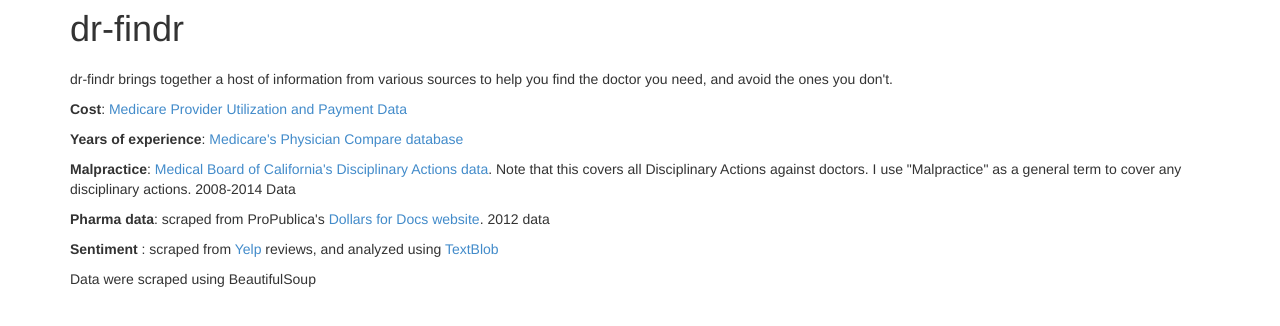
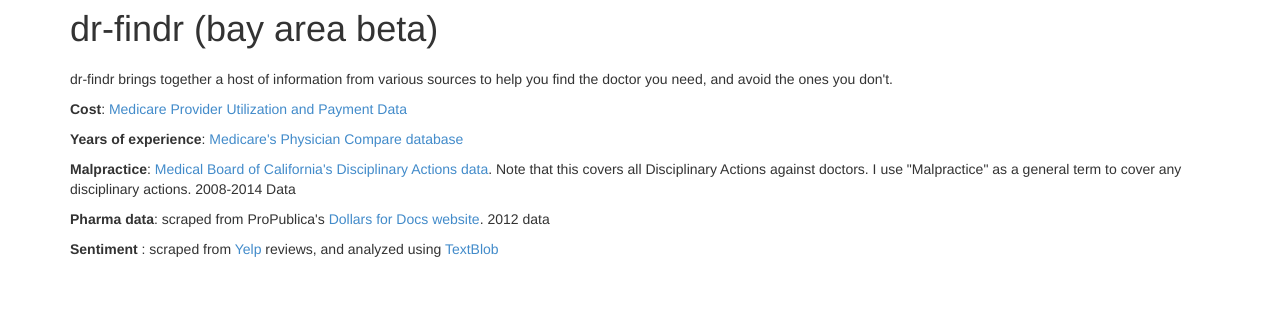
Before and after one commit to lpettingill/dr-findr, a Flask app: page /about in a window 1280 px wide. Shown: the part 51-377 px from the top of the page. Run offline with Flask 2, Linux system fonts and the light colour scheme; some libraries are stand-ins or nearby versions.

Commit message:
update about

```diff
--- a/app/templates/about.html
+++ b/app/templates/about.html
@@ -60,7 +60,7 @@
     <div class="container">
 
       <div class="starter-template.css">
-        <h1> dr-findr</h1>
+        <h1> dr-findr (bay area beta)</h1>
         <p class="lead"></p>
 
 <!-- class=starter template.css -->
@@ -71,7 +71,6 @@
 <p><b>Malpractice</b>: <a href="http://www.mbc.ca.gov/Publications/Disciplinary_Actions/">Medical Board of California's Disciplinary Actions data</a>. Note that this covers all Disciplinary Actions against doctors. I use "Malpractice" as a general term to cover any disciplinary actions. 2008-2014 Data </p>
 <p><b>Pharma data</b>: scraped from ProPublica's <a href="http://projects.propublica.org/docdollars/"> Dollars for Docs website</a>. 2012 data
 <p><b>Sentiment </b>: scraped from <a href="http://yelp.com">Yelp</a> reviews, and analyzed using <a href="http://textblob.readthedocs.org/en/dev/">TextBlob</a></p>
-<p>Data were scraped using BeautifulSoup</p>
       </div>
 
 
```
